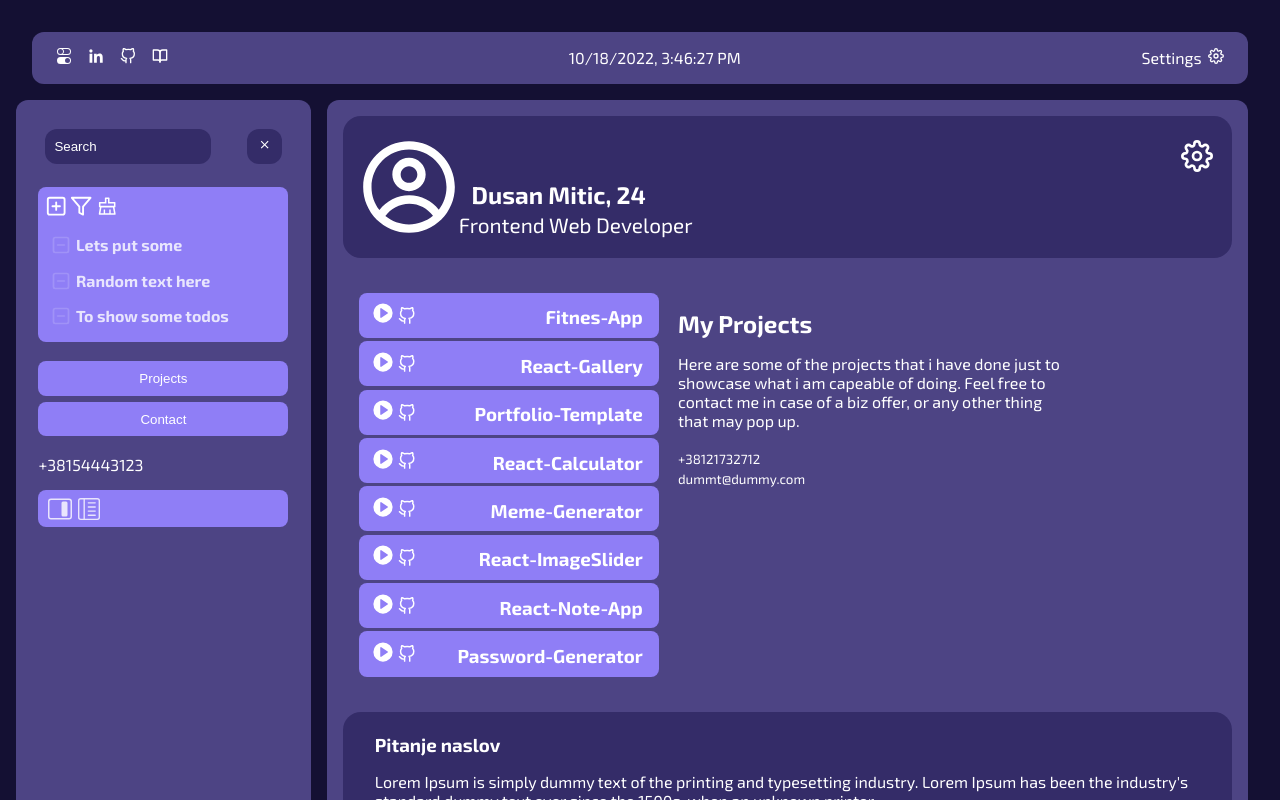
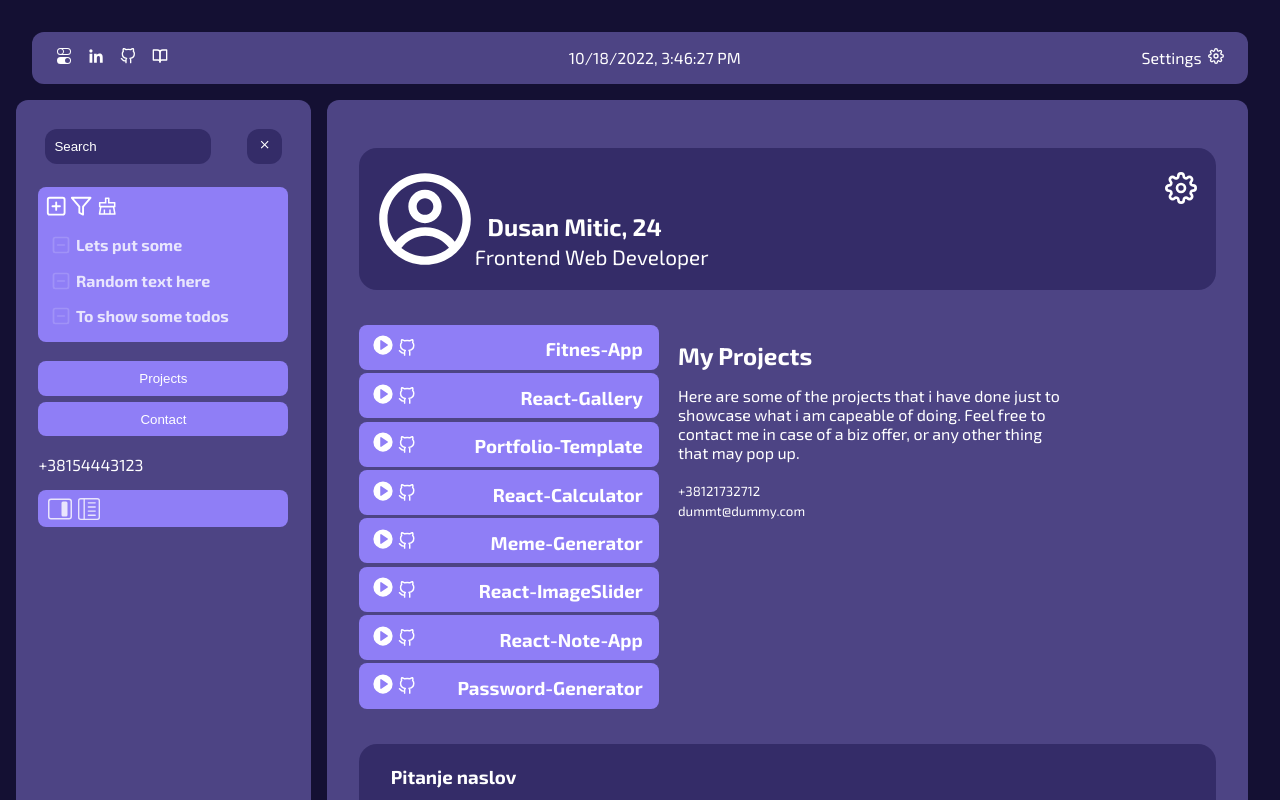
Before and after one commit to erazmozen/hub, a React (Create React App) app: page / in a window 1280 px wide. Shown: the top 800 px of the page. Built offline with nearby package versions, Linux system fonts and the light colour scheme.

Commit message:
Allow grow for projects

```diff
--- a/src/components/css/showpage/showpage.css
+++ b/src/components/css/showpage/showpage.css
@@ -1,8 +1,13 @@
+.showpage > * {
+  margin: 2rem 1rem;
+}
+
 .projects {
   display: flex;
   margin: 2rem 1rem;
   position: relative;
   align-items: flex-start;
+  flex-grow: 1;
 }
 
 .link-holder {
```
